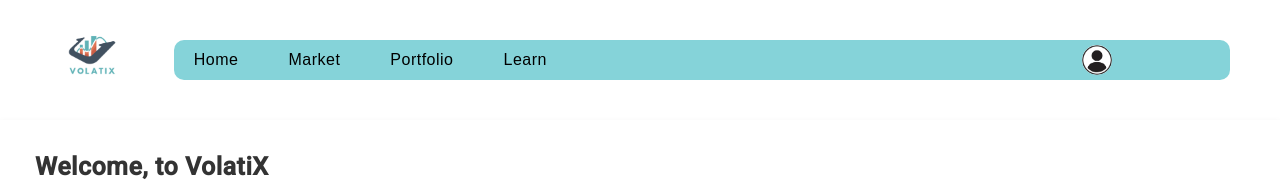
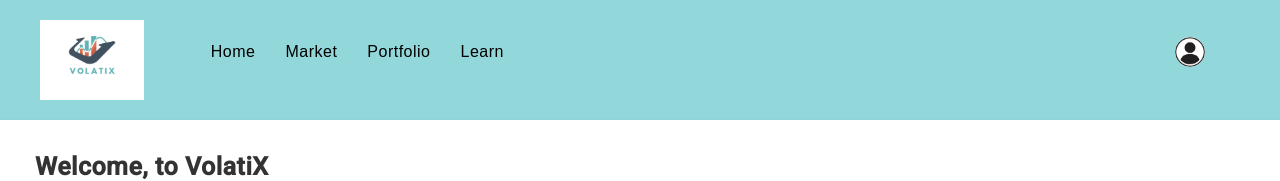
Before and after one commit to arjunvinod09/capstone-volatix, an Angular app in the folder frontend/web/: page /dashboard in a window 1280 px wide. Shown: the top 181 px of the page. Built offline with nearby package versions, Linux system fonts and the light colour scheme; no server answers.

Commit message:
minor styling changes

```diff
--- a/frontend/web/src/app/navbar/navbar.component.css
+++ b/frontend/web/src/app/navbar/navbar.component.css
@@ -1,6 +1,6 @@
 .navbar-container {
     width: 100%;
-    background-color:white;
+    background-color:#92D7DA;
     box-shadow: 0 4px 12px rgba(0, 0, 0, 0.1);
     display: flex;
     flex-direction: column;
@@ -26,22 +26,38 @@ h4{
 
 .navbar img {
     height: 80px; /* Adjust height as needed */
-
     margin-right: 20px; /* Space between logo and text */
 }
 
 .navbar ul {
     display: flex;
     list-style: none;
-    gap: 20px;
-    margin:10px;
-    padding:5px;
+    /* gap: 20px; */
+    /* margin:10px; */
+    /* padding:5px; */
     flex-grow: 1;
-    justify-content: flex-end;
-    justify-content: flex-start;
+    justify-content: space-between;
     justify-items: center;
-    background-color: rgb(133, 211, 217);
-    border-radius: 10px;
+    /* background-color: rgb(133, 211, 217); */
+    /* border-radius: 10px; */
+}
+
+.left-navbar{
+    display: flex;
+    justify-content: left;
+}
+
+.left-navbar li a:hover {
+    color: rgb(65, 81, 96);
+}
+
+.right-navbar{
+    display: flex;
+    justify-content: right;
+}
+
+.text-decoration-none:hover{
+    color:#004d40;
 }
 
 .navbar ul li {
@@ -68,7 +84,7 @@ h4{
     border-radius: 50%;
     cursor: pointer;
     object-fit: cover;
-    margin-left: 400px;;
+    /* margin-left: 400px; */
 }
 
 .dropdown-menu {
@@ -100,6 +116,7 @@ h4{
 }
 
 .dropdown-menu a:hover {
+    cursor: pointer;
     background-color: #f1f1f1; /* Highlight on hover */
 }
 
--- a/frontend/web/src/app/navbar/navbar.component.html
+++ b/frontend/web/src/app/navbar/navbar.component.html
@@ -5,12 +5,15 @@
             <!-- <h4>VolatiX</h4> -->
         </div>
         <ul>
+            <div class="left-navbar">
                 <li><a class="text-decoration-none" [routerLink]="['/dashboard']">Home</a></li>
                 <li><a class="text-decoration-none" [routerLink]="['/stocks']">Market</a></li>
                 <li><a class="text-decoration-none" [routerLink]="['/portfolio']">Portfolio</a></li>
                 <li><a class="text-decoration-none" [routerLink]="['/learn']">Learn</a></li>
+            </div>
 
-            <li class="dropdown" style="margin-left:100px;">
+            <div class="right-navbar">
+                <li class="dropdown">
                     <div class="profile-avatar" (click)="toggleDropdown()">
                         <img [src]="userDetails?.profilePicture || 'assets/usericon.png'" alt="User Profile Picture">
                     </div>
@@ -19,6 +22,7 @@
                         <a class="dropdown-item" (click)="logout()">Logout</a>
                     </div>
                 </li>
+            </div>
         </ul>
     </nav>
 
```
Lines whose indentation alone changed are shown as unchanged.
